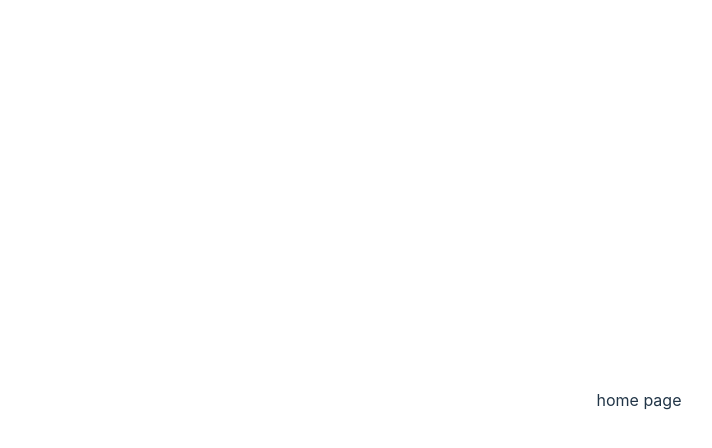
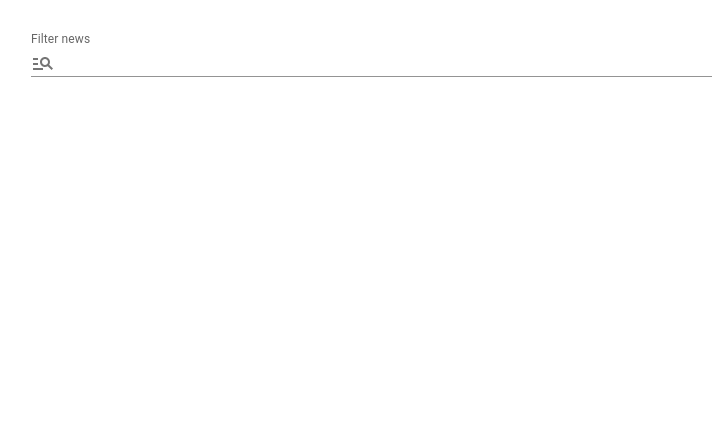
Before and after one commit to TheMirac1e/space-news, a React (Vite) app: page / in a window 1280 px wide. Shown: the top 448 px of the page, without its empty margins (1-713 px from the left). Built offline with nearby package versions, Linux system fonts and the light colour scheme.

Commit message:
feature add filter component

```diff
--- /dev/null
+++ b/src/components/Filter.tsx
@@ -0,0 +1,31 @@
+import { Box, debounce, InputAdornment, TextField } from '@mui/material';
+import ManageSearchIcon from '@mui/icons-material/ManageSearch';
+import { useState } from 'react';
+
+export const Filter = () => {
+  const [filter, setFilter] = useState();
+  const handleChange = (e: any) => {
+    setFilter(e.target.value.trim());
+  }
+
+  return (
+    <Box component="form" autoComplete="off" className="w-full">
+      <TextField
+        variant="standard"
+        label="Filter news"
+        size="small"
+        color="secondary"
+        className="w-full"
+        onChange={debounce(handleChange, 500)}
+        InputProps={{
+          startAdornment: (
+            <InputAdornment position="start">
+              <ManageSearchIcon />
+            </InputAdornment>
+          ),
+        }}
+      />
+      {filter}
+    </Box>
+  )
+}
--- a/src/index.scss
+++ b/src/index.scss
@@ -2,10 +2,6 @@
   font-family: Inter, system-ui, Avenir, Helvetica, Arial, sans-serif;
   line-height: 1.5;
   font-weight: 400;
-
-  color-scheme: light dark;
-  color: rgba(255, 255, 255, 0.87);
-  background-color: #242424;
 
   font-synthesis: none;
   text-rendering: optimizeLegibility;
@@ -25,10 +21,7 @@ a:hover {
 
 body {
   margin: 0;
-  display: flex;
-  place-items: center;
-  min-width: 320px;
-  min-height: 100vh;
+  padding: 0;
 }
 
 h1 {
@@ -55,6 +48,10 @@ button:focus-visible {
   outline: 4px auto -webkit-focus-ring-color;
 }
 
+imput {
+  color: white;
+}
+
 @media (prefers-color-scheme: light) {
   :root {
     color: #213547;
--- a/src/pages/Home.tsx
+++ b/src/pages/Home.tsx
@@ -1,7 +1,9 @@
+import { Filter } from '../components/Filter';
+
 export const Home = () => {
   return (
-    <div className='home-page'>
-      home page
+    <div className='container'>
+      <Filter />
     </div>
   )
 }
```
